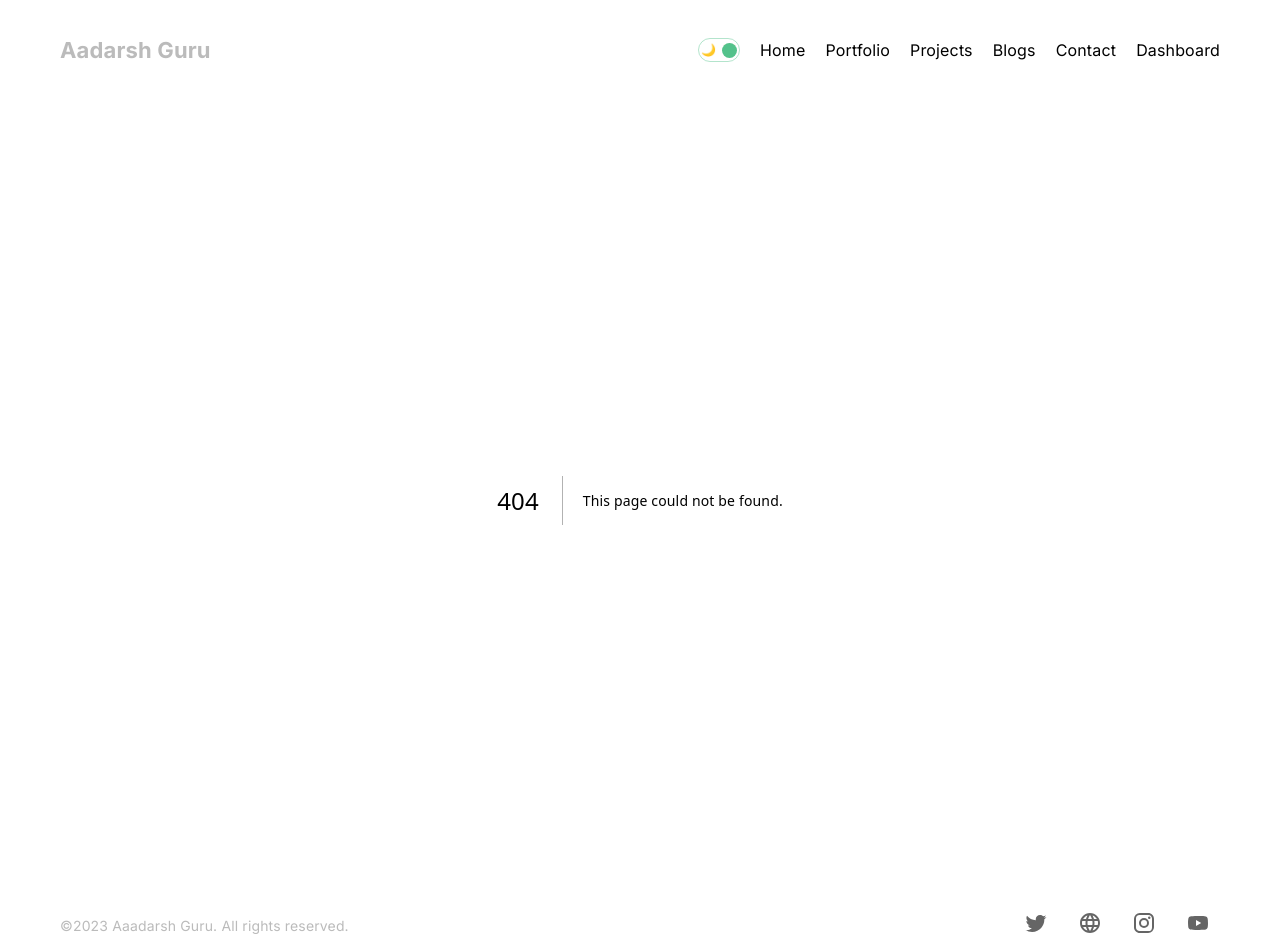
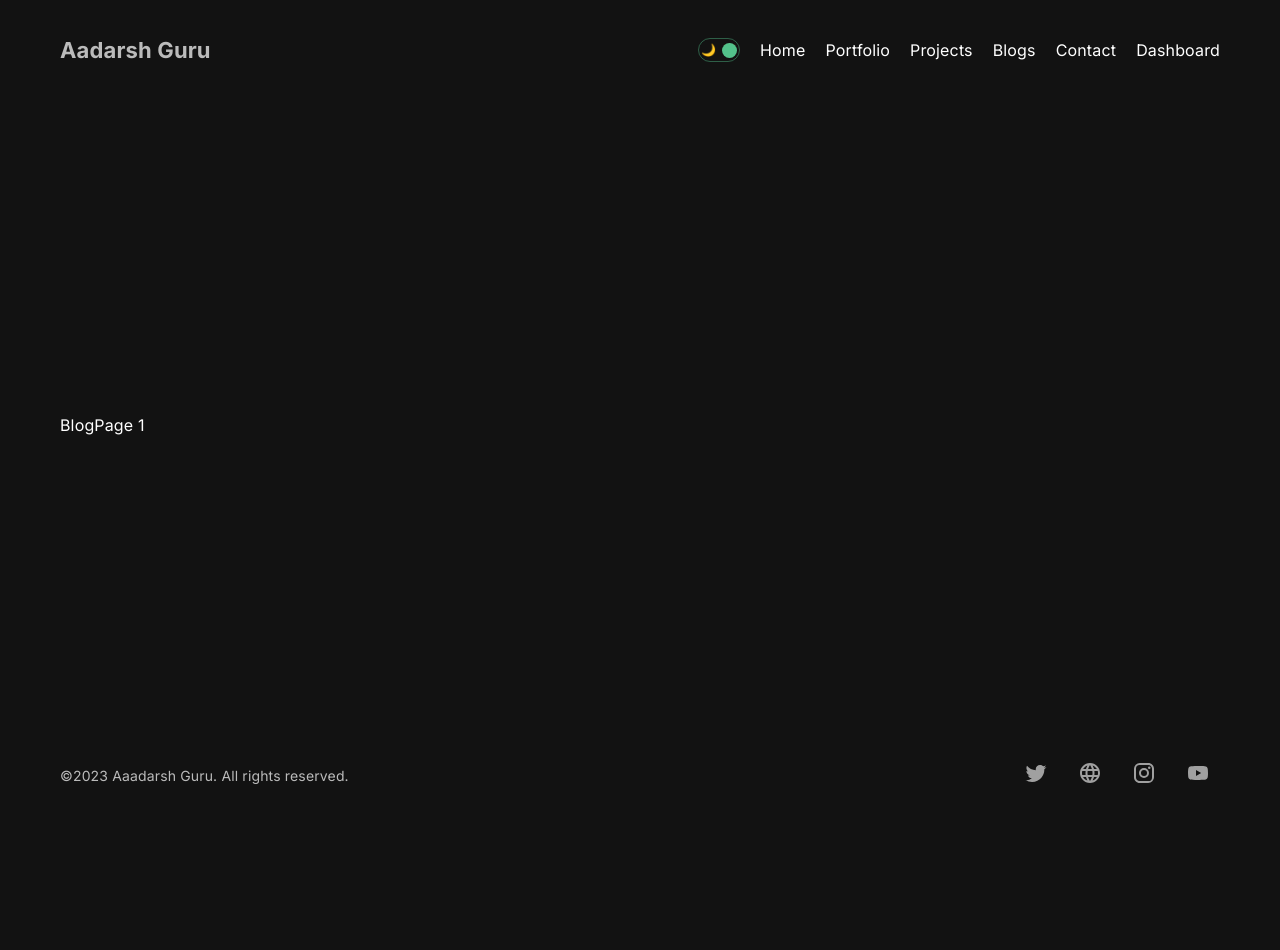
Before and after one commit to Aadarsh-guru/NEXT-Portfolio-App, a Next.js app: page /blog/1 in a window 1280 px wide. Before the commit this address had no page. After the commit the page ends 800 px from the top, so only its background shows below. Built offline with nearby package versions, Linux system fonts and the light colour scheme.

Commit message:
blog page added

```diff
--- /dev/null
+++ b/src/app/blog/[id]/page.jsx
@@ -0,0 +1,9 @@
+import React from 'react'
+
+const BlogPage = ({ params }) => {
+    return (
+        <div>BlogPage {params?.id}</div>
+    )
+}
+
+export default BlogPage
```
